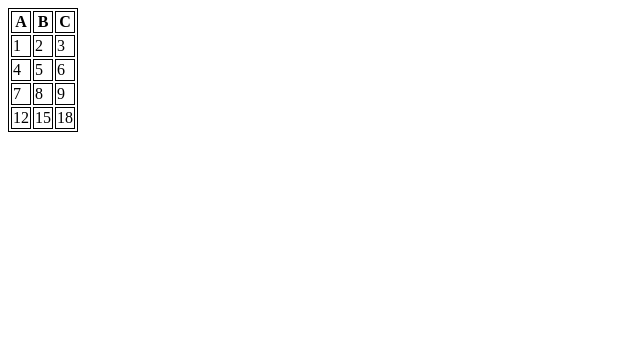
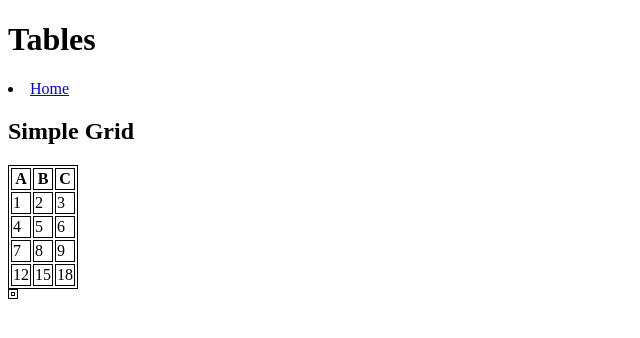
Before and after one commit to isaiah1782-cmis/isaiah1782-cmis-wd, a plain HTML site: page tables/index.html in a window 1280 px wide. Shown: the whole page, without its empty margins (0-640 px from the left). Drawn offline with Linux system fonts and the light colour scheme.

Commit message:
Making html tables on desktop tables on computer tables

```diff
--- a/tables/index.html
+++ b/tables/index.html
@@ -9,6 +9,19 @@ table, td, th {
 </style>
 </head>
 
+<h1>Tables</h1>
+
+<p>
+
+<li>
+
+<a href="https://www.elegantthemes.com/blog/resources/40-web-design-blogs-to-follow-in-2015">Home
+
+</a>
+
+</li>
+
+<h2>Simple Grid</h2>
 <body>
 <table>
   <tr>
@@ -39,5 +52,9 @@ table, td, th {
 </tr>
 </table>
 
+<table>
+  <tr>
+    <th>
+
 </body>
 </html>
```
